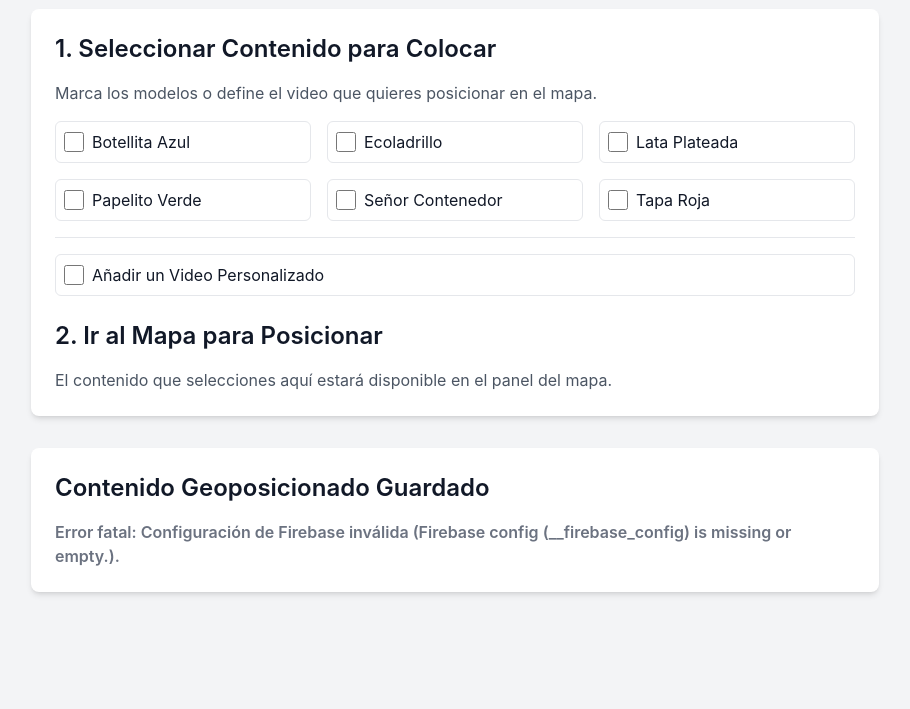
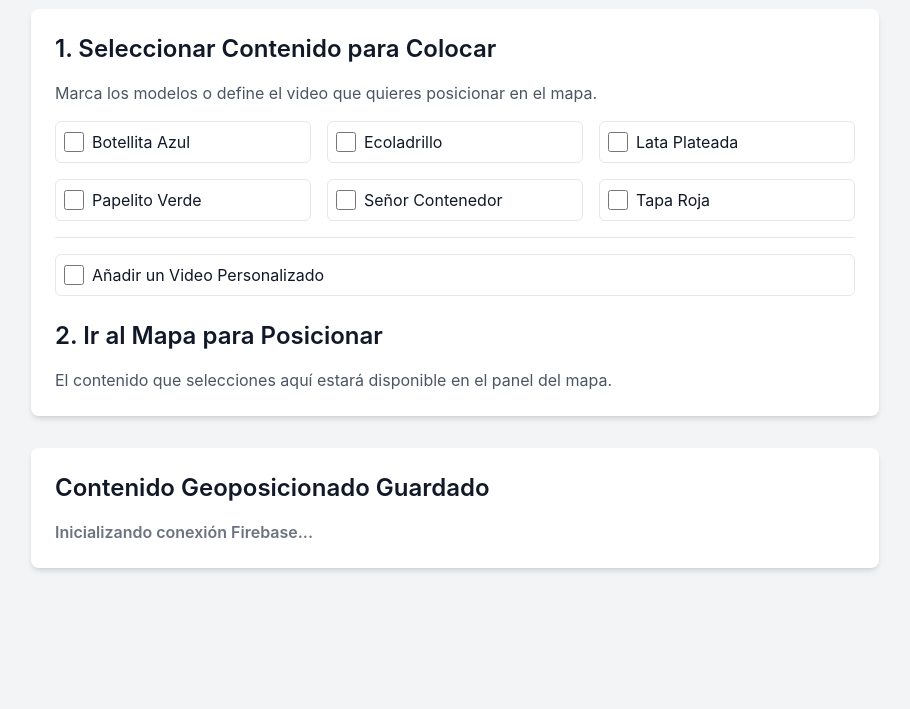
Before and after one commit to instructorandradedcc/centro-comercial-geolocalizacion, a plain HTML site: page index.html in a window 1280 px wide. Shown: the part 91-800 px from the top of the page, without its empty margins (185-1095 px from the left). Drawn offline with nearby package versions, Linux system fonts and the light colour scheme; no server answers.

Commit message:
Update index.html

```diff
--- a/index.html
+++ b/index.html
@@ -362,7 +362,7 @@
 
 
         // --- Versión de la App ---
-        const APP_VERSION = '1.11'; // Robustez en inicialización Firebase
+        const APP_VERSION = '1.14'; // Limpieza de config firebase pegada
 
         // --- Modelos de ECOPIENSA ---
         const GITHUB_BASE_URL = 'https://raw.githubusercontent.com/instructorandradedcc/7777ar/main/asetss/modelss/';
@@ -378,10 +378,25 @@
         const CUSTOM_VIDEO_PLACEHOLDER = { name: "Video Personalizado", url: "CUSTOM_VIDEO", isCustomVideo: true };
 
         // --- Configuración de Firebase ---
-        // Se asume que estas variables son inyectadas por el entorno
-        const appId = typeof __app_id !== 'undefined' ? __app_id : 'default-app-id';
-        const rawFirebaseConfig = typeof __firebase_config !== 'undefined' ? __firebase_config : '{}';
+        // Se asume que appId y initialAuthToken son inyectadas por el entorno si existen
+        const appId = typeof __app_id !== 'undefined' ? __app_id : 'default-app-id'; // Usar un default si no está
         const initialAuthToken = typeof __initial_auth_token !== 'undefined' ? __initial_auth_token : null;
+
+        // **¡IMPORTANTE! PEGA TU CONFIGURACIÓN DE FIREBASE AQUÍ**
+        // Reemplaza este objeto con el `firebaseConfig` de tu proyecto Firebase
+        // Lo encuentras en Project Settings > General > Your apps > Web app > SDK setup and configuration > Config
+        const firebaseConfig = {
+          apiKey: "AIzaSyBkxP7vqrVZMRhl-vUpHMMKjj5aIujDQ3k",
+          authDomain: "centro-comercial-1ea64.firebaseapp.com",
+          projectId: "centro-comercial-1ea64",
+          storageBucket: "centro-comercial-1ea64.appspot.com",
+          messagingSenderId: "667808330264",
+          appId: "1:667808330264:web:9718955b58aba4359b096d",
+          measurementId: "G-3ZPG0Q8FL6"
+        };
+        // **FIN DE LA SECCIÓN PARA PEGAR CONFIGURACIÓN**
+
+        // Se eliminaron las líneas duplicadas de import y getAnalytics de aquí
 
         let db, auth, userId, poiCollectionRef;
         let map;
@@ -478,52 +493,40 @@
 
         // --- Firebase Logic ---
         async function initializeFirebase() {
-            console.log("Initializing Firebase...");
-            // Mensaje inicial más específico
-            if (loadingPois) loadingPois.textContent = "Validando configuración de Firebase...";
+            console.log("Initializing Firebase with provided config...");
+            if (loadingPois) loadingPois.textContent = "Inicializando conexión Firebase...";
             if (gotoMapButton) gotoMapButton.disabled = true;
 
-            let config;
-            try {
-                 // 1. Validar y Parsear Configuración
-                 console.log("Raw Firebase Config:", rawFirebaseConfig); // Log raw config
-                 if (!rawFirebaseConfig || rawFirebaseConfig === '{}') {
-                      throw new Error("Firebase config (__firebase_config) is missing or empty.");
-                 }
-                 config = JSON.parse(rawFirebaseConfig);
-                 console.log("Firebase config parsed successfully.");
-                 // Opcional: Validar campos mínimos de config si es necesario
-                 if (!config.apiKey || !config.projectId) {
-                      console.warn("Firebase config might be missing apiKey or projectId.");
-                 }
-            } catch (configError) {
-                 console.error("Config Parse Error:", configError);
+            // Validar la configuración hardcoded (básico)
+            if (!firebaseConfig || !firebaseConfig.apiKey || !firebaseConfig.projectId) {
+                 console.error("Firebase Config Error: La configuración manual 'firebaseConfig' es inválida o incompleta.");
                  firebaseReady = false;
                  if (gotoMapButton) gotoMapButton.disabled = true;
-                 const errorMsg = `Error fatal: Configuración de Firebase inválida (${configError.message}).`;
+                 const errorMsg = "Error fatal: Configuración de Firebase inválida. Revisa el código.";
                  if(loadingPois) loadingPois.textContent = errorMsg;
                  showMessage(errorMsg, 8000);
                  return; // Detener inicialización
             }
 
             try {
-                 // 2. Inicializar App Firebase
-                 if (loadingPois) loadingPois.textContent = "Inicializando conexión Firebase...";
-                 console.log("Calling initializeApp...");
-                 const app = initializeApp(config);
+                 // 1. Inicializar App Firebase con la config hardcoded
+                 console.log("Calling initializeApp with manual config...");
+                 const app = initializeApp(firebaseConfig);
                  console.log("Firebase App initialized.");
                  db = getFirestore(app);
                  auth = getAuth(app);
                  console.log("Firestore and Auth services obtained.");
-                 setLogLevel('Debug'); // Habilitar logs detallados de Firestore
-
-                 // 3. Configurar Listener de Autenticación
+                 setLogLevel('Debug');
+
+                 // 2. Configurar Listener de Autenticación
                  onAuthStateChanged(auth, async (user) => {
                      console.log("Auth state changed. User:", user ? user.uid : 'null');
                      if (user) {
                          userId = user.uid;
                          console.log('Firebase User Authenticated:', userId);
-                         const collectionPath = `/artifacts/${appId}/public/data/pois`;
+                         // Usar appId de la config manual si el inyectado no está disponible
+                         const currentAppId = appId === 'default-app-id' ? (firebaseConfig.appId || 'default-app-id') : appId;
+                         const collectionPath = `/artifacts/${currentAppId}/public/data/pois`;
                          poiCollectionRef = collection(db, collectionPath);
                          console.log('POI Collection configured:', collectionPath);
 
@@ -532,8 +535,8 @@
                               gotoMapButton.disabled = false;
                               console.log("GoToMap button enabled.");
                          }
-                         if (loadingPois && loadingPois.textContent.startsWith("Conectando")) { // Evitar sobreescribir errores
-                              loadingPois.textContent = "Conexión exitosa. Cargando POIs..."; // Indicar que la conexión fue buena
+                         if (loadingPois && loadingPois.textContent.startsWith("Conectando")) {
+                              loadingPois.textContent = "Conexión exitosa. Cargando POIs...";
                          }
                          showMessage("Conectado a la base de datos.", 2000);
 
@@ -551,13 +554,15 @@
                  });
                  console.log("Auth state listener attached.");
 
-                 // 4. Intentar Iniciar Sesión
+                 // 3. Intentar Iniciar Sesión
                  try {
+                     // Priorizar token inyectado si existe
                      if (initialAuthToken) {
                           console.log("Attempting sign in with custom token...");
                          await signInWithCustomToken(auth, initialAuthToken);
                          console.log("Signed in with custom token.");
                      } else {
+                          // Si no hay token, usar anónimo (común para GitHub Pages)
                           console.log("Attempting anonymous sign in...");
                          await signInAnonymously(auth);
                           console.log("Signed in anonymously.");
@@ -572,11 +577,11 @@
                  }
 
             } catch (initError) {
-                // Capturar error de inicialización general de Firebase (initializeApp, getFirestore, getAuth)
+                // Capturar error de inicialización general de Firebase
                 console.error("Firebase Init Error:", initError);
                 firebaseReady = false;
                 if (gotoMapButton) gotoMapButton.disabled = true;
-                const errorMsg = `Error fatal al inicializar Firebase: ${initError.message}. Recarga la página.`;
+                const errorMsg = `Error fatal al inicializar Firebase: ${initError.message}. Verifica la configuración manual.`;
                 if(loadingPois) loadingPois.textContent = errorMsg;
                  showMessage(errorMsg, 8000);
             }
```
